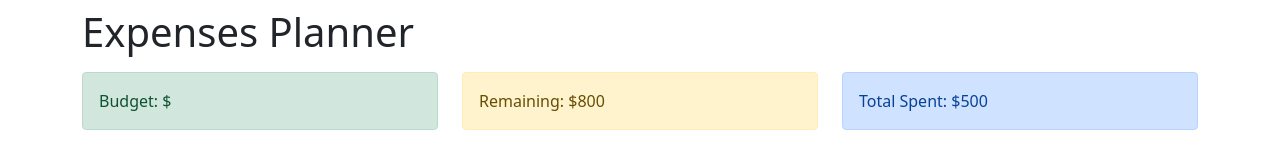
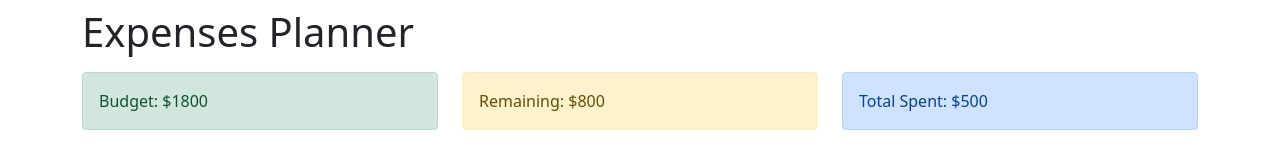
Before and after one commit to electron-space/expenses, a React (Create React App) app: page / in a window 1280 px wide. Shown: the top 167 px of the page. Built offline with nearby package versions, Linux system fonts and the light colour scheme.

Commit message:
Destructuring AppContext

```diff
--- a/src/components/Budget.js
+++ b/src/components/Budget.js
@@ -2,9 +2,10 @@ import React, { useContext } from 'react';
 import { AppContext } from '../context/AppContext';
 
 const Budget = () => {
+  const { budget } = useContext(AppContext);
   return (
     <div className="alert alert-success">
-      <span>Budget: $</span>
+      <span>Budget: ${budget}</span>
     </div>
   );
 };
--- a/src/context/AppContext.js
+++ b/src/context/AppContext.js
@@ -23,7 +23,7 @@ export const AppProvider = (props) => {
   const [state, dispatch] = useReducer(AppReducer, initialState);
   return (
     <AppContext.Provider
-      vaule={{
+      value={{
         budget: state.budget,
         expenses: state.expenses,
         dispatch,
```
